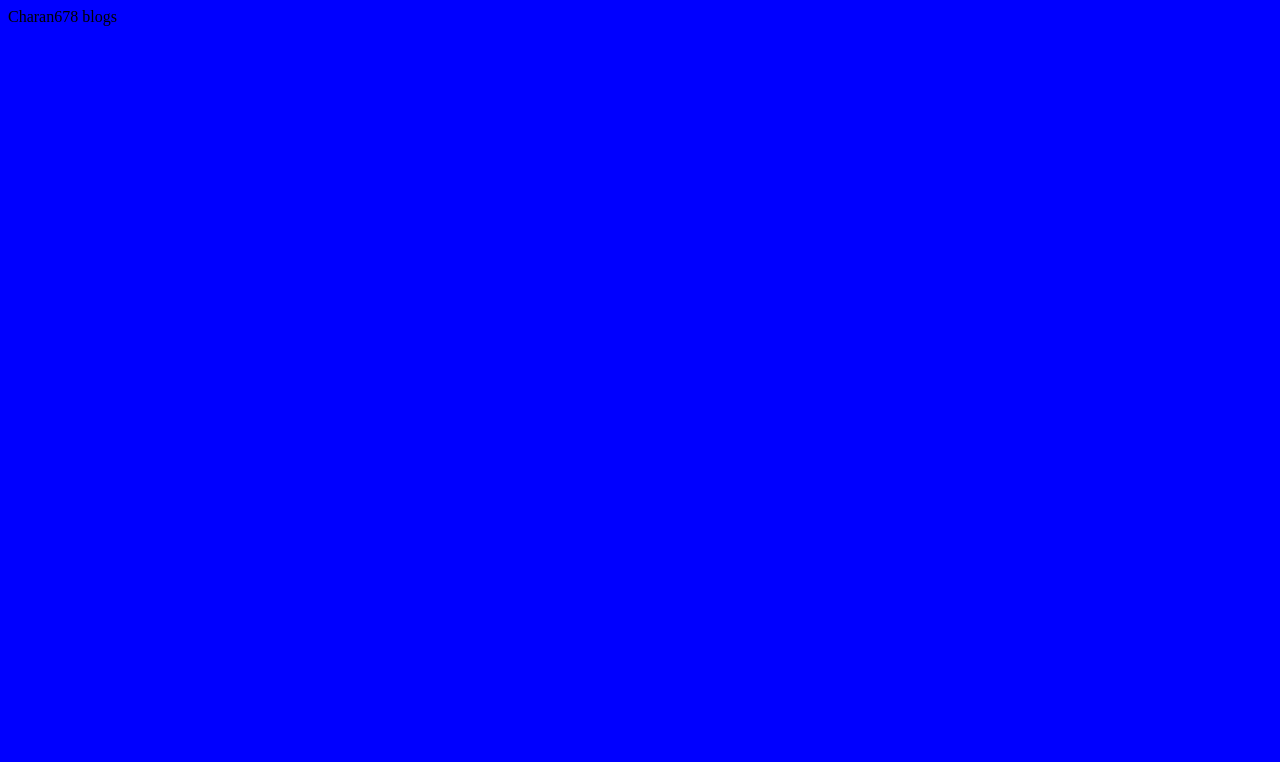
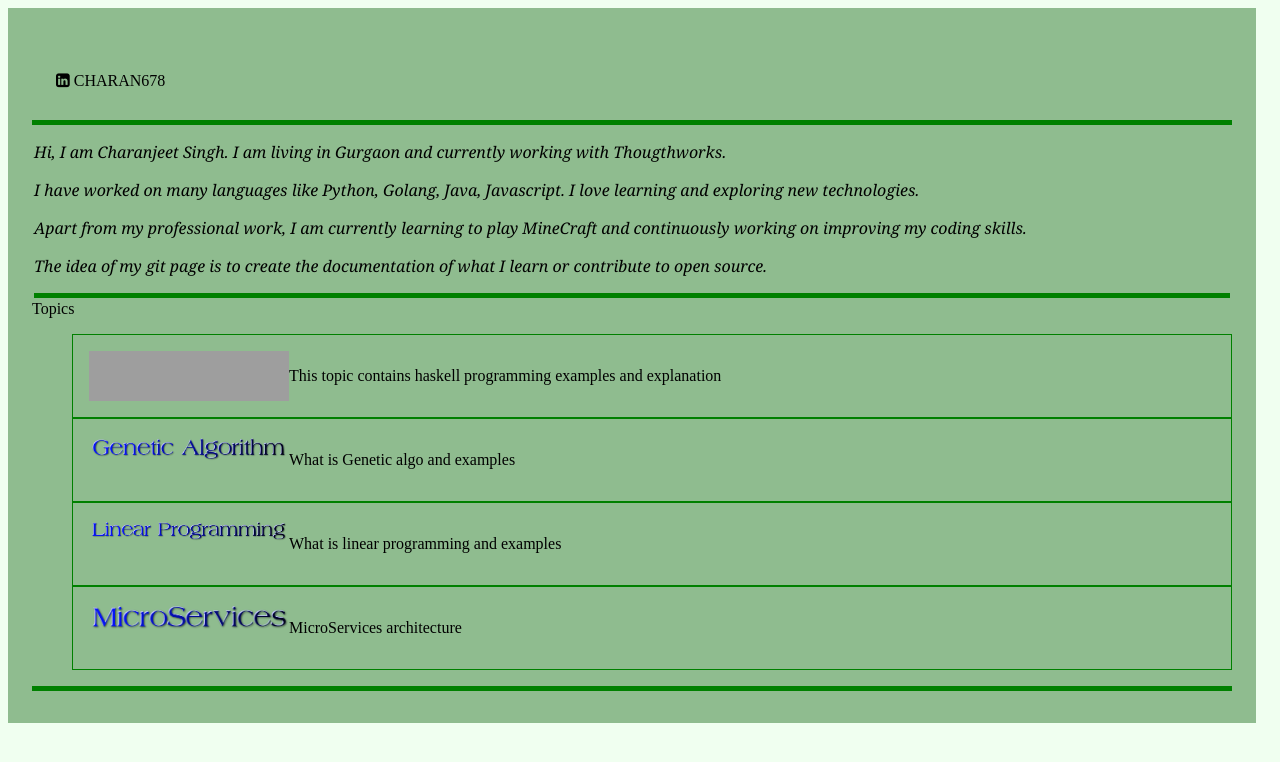
Before and after one commit to charan678/charan678.github.io, a plain HTML site: page index.html in a window 1280 px wide. Drawn offline with Linux system fonts and the light colour scheme; grey boxes are pictures that could not be loaded.

Commit message:
index page

```diff
--- a/gitpages.css
+++ b/gitpages.css
@@ -1,4 +1,82 @@
 body {
+    background-color: #F0FFF0;
+}
 
-    background-color: blue;
+#pagediv {
+    width: 1200px;
+    padding: 2em 1.5em;
+    background-color: darkseagreen;
 }
+
+#titlediv {
+    padding-top: 1em;
+    border-bottom: 5px solid green;
+    padding-bottom: 1em;
+}
+
+.titletab {
+    color: black;
+    padding: 1em 1.5em;
+    text-decoration: none;
+    text-transform: uppercase;
+}
+
+.linkedin {
+    right: 100px;
+}
+
+.titletab:hover {
+    background-color: #555;
+}
+
+.name {
+    padding: 1em;
+}
+
+#info {
+    color: black;
+    margin: 2px;
+    font-size: 25px;
+    border-bottom: 5px solid green;
+}
+
+.infoparagraph {
+    font-family:georgia,garamond,serif;
+    font-size:16px;
+    font-style:italic;
+}
+
+#footer {
+    border-bottom: 5px solid green;
+    padding-bottom: 1em;
+}
+
+#topic-list {
+    list-style-type:none;
+}
+
+#topic-list > li {
+    border: 1px solid green;
+    padding: 1em;
+}
+
+#topic-list > li  > img {
+    display:block;
+    float:left;
+    width: 30%;
+    max-width: 200px;
+    max-height: 50px;
+}
+
+#topic-list > li:hover {
+    background-color: #555;
+}
+
+#topic-list > li > a {
+    width:inherit;
+    height:inherit;
+}
+
+#topicdiv {
+    border-bottom: 5px solid green;
+}
--- a/index.html
+++ b/index.html
@@ -7,9 +7,57 @@
         <meta name="viewport" content="width=device-width, initial-scale=1.0">
         <title>Charan678 pages</title>
         <link rel="stylesheet" type="text/css" href="gitpages.css">
+        <meta name="viewport" content="width=device-width, initial-scale=1">
+        <link rel="stylesheet" href="https://cdnjs.cloudflare.com/ajax/libs/font-awesome/4.7.0/css/font-awesome.min.css">
     </head>
 
     <body>
-        Charan678 blogs
+        <div id="pagediv">
+            <div id="titlediv" >
+                <div>
+                    <a href="https://www.linkedin.com/in/charanjeet-singh-048614171/" class="titletab linkedin fa fa-linkedin-square"> Charan678</a>
+
+                </div>
+            </div>
+            <div id="info">
+                <p class="infoparagraph">
+                    Hi, I am Charanjeet Singh. I am living in Gurgaon and currently working with Thougthworks.
+                </p>
+                <p class="infoparagraph">
+                   I have worked on many languages like Python, Golang, Java, Javascript. I love learning and exploring new technologies.
+                </p>
+                <p class="infoparagraph">
+                    Apart from my professional work, I am currently learning to play MineCraft and continuously working on improving my coding skills.
+                </p>
+                <p class="infoparagraph">
+                    The idea of my git page is to create the documentation of what I learn or contribute to open source.
+                </p>
+            </div>
+            <div id="topicdiv">
+                <span>Topics</span>
+                <ul id="topic-list">
+                    <li>
+                        <a href="./haskell/haskell.html"></a>
+                        <img src="https://www.haskell.org/img/haskell-logo.svg" />
+                        <p>This topic contains haskell programming examples and explanation </p>
+                    </li>
+
+                    <li>
+                        <img src="./images/genetic-algorithm.png" alt="Genetic Algorithm"/>
+                        <p>What is Genetic algo and examples </p>
+                    </li>
+
+                    <li>
+                        <img src="./images/linear-programming.png" alt="Linear Programming"/>
+                        <p>What is linear programming and examples </p>
+                    </li>
+
+                    <li>
+                        <img src="./images/microservices.png" alt="Micro Services"/>
+                        <p> MicroServices architecture  </p>
+                    </li>
+                </ul>
+            </div>
+        </div>
     </body>
 </html>
```
Also changed, not shown: haskell/haskell.html (added, +26 -0 lines), images/genetic-algorithm.png (added), images/linear-programming.png (added), images/microservices.png (added).
